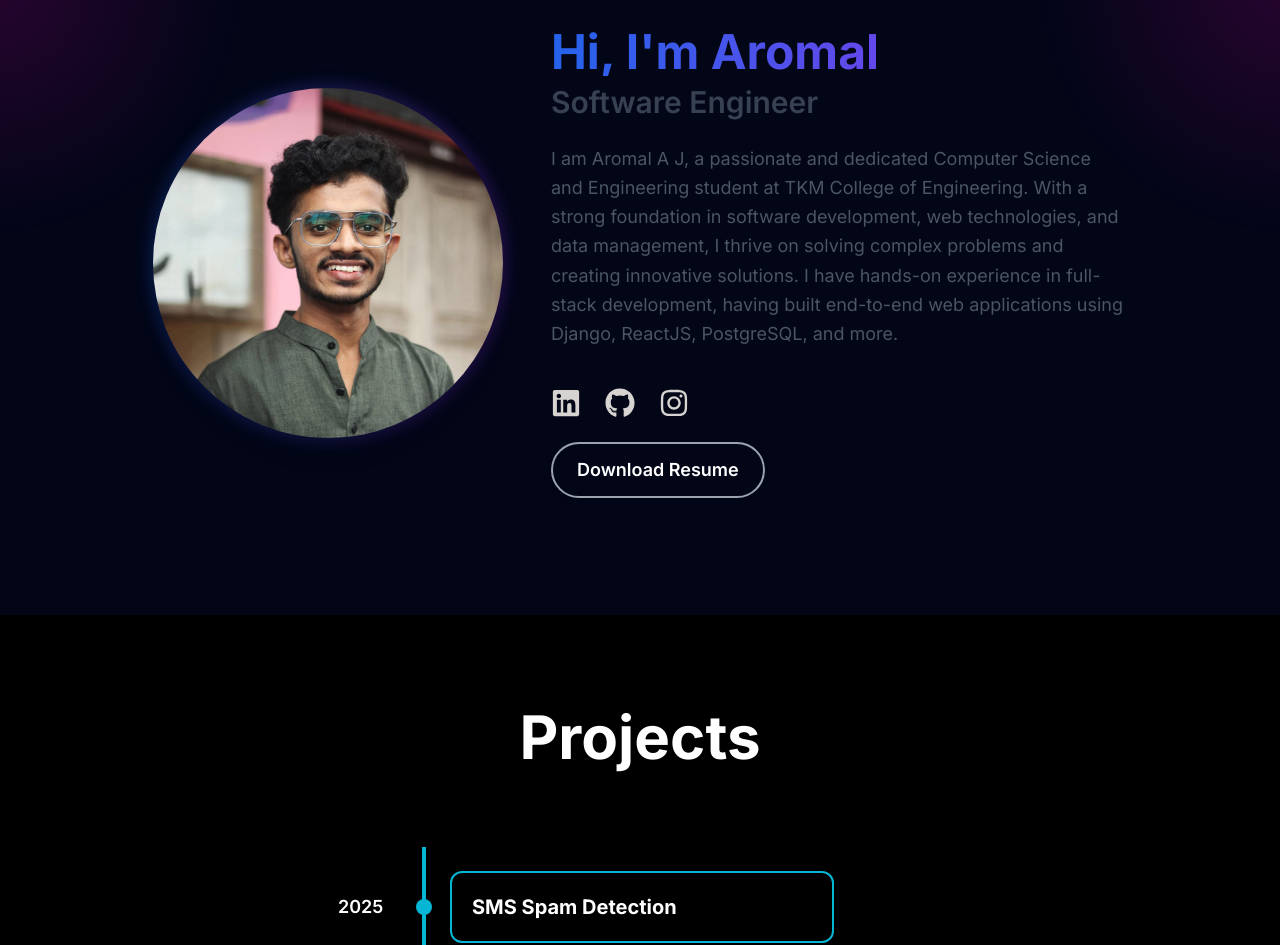
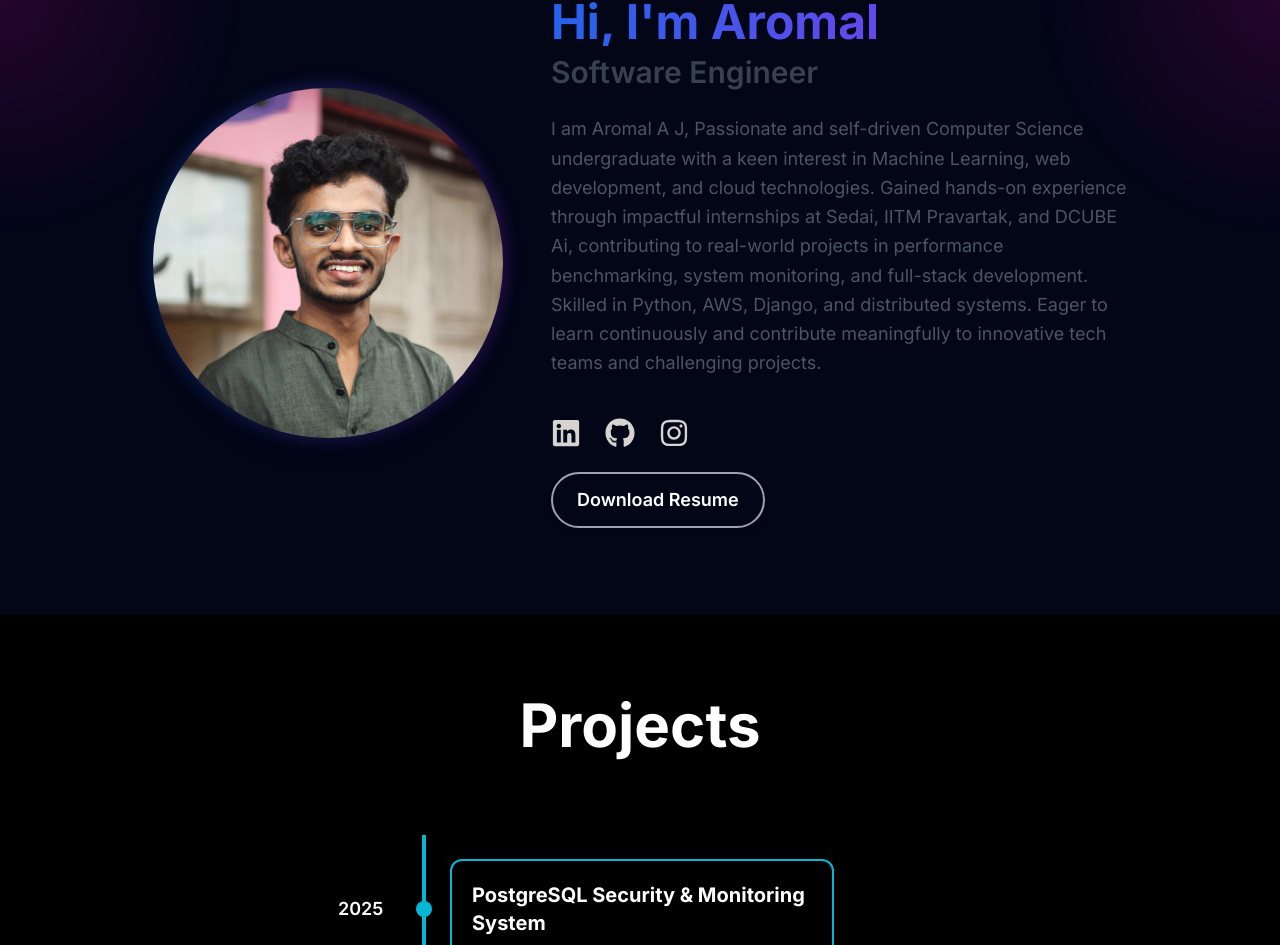
Before and after one commit to Aromal004/Portfolio, a React (Vite) app: page / in a window 1280 px wide. Shown: the part 185-1130 px from the top of the page. Built offline with nearby package versions, Linux system fonts and the light colour scheme.

Commit message:
project updated

```diff
--- a/src/components/Hero.jsx
+++ b/src/components/Hero.jsx
@@ -50,7 +50,11 @@ const Hero = () => {
             className="text-lg text-gray-600 dark:text-gray-400 leading-relaxed"
             variants={fadeInUp}
           >
-           I am Aromal A J, a passionate and dedicated Computer Science and Engineering student at TKM College of Engineering. With a strong foundation in software development, web technologies, and data management, I thrive on solving complex problems and creating innovative solutions. I have hands-on experience in full-stack development, having built end-to-end web applications using Django, ReactJS, PostgreSQL, and more.
+           I am Aromal A J, Passionate and self-driven Computer Science undergraduate with a keen interest in Machine Learning, web development, and
+            cloud technologies. Gained hands-on experience through impactful internships at Sedai, IITM Pravartak, and DCUBE Ai,
+            contributing to real-world projects in performance benchmarking, system monitoring, and full-stack development. Skilled in
+            Python, AWS, Django, and distributed systems. Eager to learn continuously and contribute meaningfully to innovative tech
+            teams and challenging projects.
           </motion.p>
 
           {/* Social Media Icons */}
--- a/src/components/ProjectTimeline.jsx
+++ b/src/components/ProjectTimeline.jsx
@@ -2,6 +2,12 @@ import React, { useState } from "react";
 import { motion } from "framer-motion";
 
 const projects = [
+  {
+    year: "2025",
+    title: "PostgreSQL Security & Monitoring System",
+    description: "This project enhances PostgreSQL security, index integrity, and monitoring by implementing advanced database management features. It ensures strict password policies, automated index integrity checks, historical performance tracking, and real-time monitoring using Prometheus and Grafana.",
+    link: "https://github.com/AryaRajeev08/IITM-Mini-Project.git"
+  },
   {
     year: "2025",
     title: "SMS Spam Detection",
@@ -76,7 +82,7 @@ const ProjectTimeline = () => {
               className="relative w-full sm:w-96 p-5 bg-black border-2 border-cyan-500 rounded-xl shadow-lg transition-transform"
               onMouseEnter={() => setHoveredIndex(index)}
               onMouseLeave={() => setHoveredIndex(null)}
-              animate={{ scale: hoveredIndex === index ? 1.1 : 1 }}
+              animate={{ scale: hoveredIndex === index ? 1.05 : 1 }}
               transition={{ type: "spring", stiffness: 200, damping: 15 }}
             >
               <h3 className="text-lg sm:text-xl font-bold">{project.title}</h3>
@@ -86,17 +92,17 @@ const ProjectTimeline = () => {
                 className="overflow-hidden"
                 initial={{ maxHeight: 0, opacity: 0 }}
                 animate={{
-                  maxHeight: hoveredIndex === index ? "150px" : "0px",
+                  maxHeight: hoveredIndex === index ? "500px" : "0px",
                   opacity: hoveredIndex === index ? 1 : 0
                 }}
-                transition={{ duration: 0.5, ease: "easeInOut" }}
+                transition={{ duration: 0.8, ease: "easeInOut" }}
               >
-                <p className="mt-2 text-sm text-gray-300">{project.description}</p>
+                <p className="mt-2 text-sm text-gray-300 leading-relaxed">{project.description}</p>
                 <a
                   href={project.link}
                   target="_blank"
                   rel="noopener noreferrer"
-                  className="block mt-3 text-cyan-400 underline text-sm"
+                  className="block mt-3 text-cyan-400 underline text-sm hover:text-cyan-300 transition-colors"
                 >
                   View on GitHub
                 </a>
```
Also changed, not shown: src/components/Contact.jsx (line endings or trailing spaces), src/components/Experience.jsx (line endings or trailing spaces), src/components/Footer.jsx (line endings or trailing spaces), src/components/Navbar.jsx (line endings or trailing spaces), src/components/Technologies.jsx (line endings or trailing spaces), 2 other files (tests, documents, lock files or other folders).
